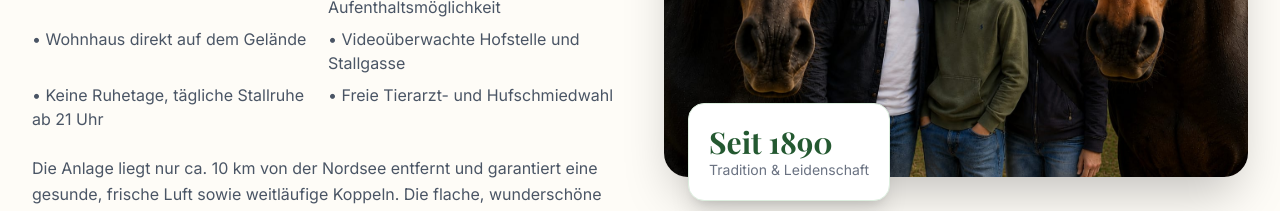
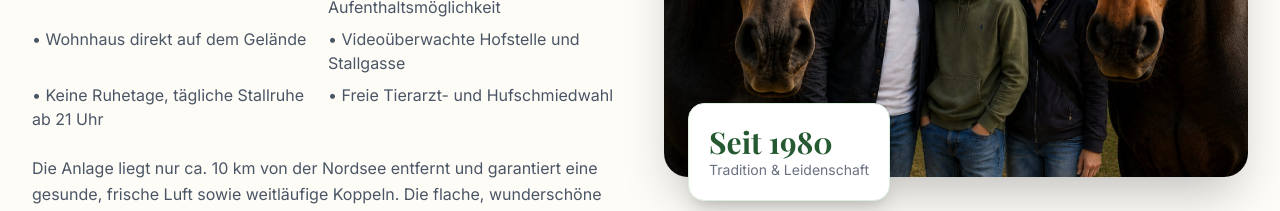
Before and after one commit to martinclasen87-debug/stall-ibs, a React (Vite) app: page / in a window 1280 px wide. Shown: the part 1500-1711 px from the top of the page. Built offline with nearby package versions, Linux system fonts and the light colour scheme.

Commit message:
Jahreszahlen geändert

```diff
--- a/src/components/About.tsx
+++ b/src/components/About.tsx
@@ -101,7 +101,7 @@ export default function About() {
 
             <div className="absolute -bottom-4 left-4 sm:-bottom-6 sm:left-6 bg-white rounded-2xl shadow-xl px-4 py-3 sm:p-5 border border-forest-100">
               <div className="text-forest-700 font-heading text-2xl sm:text-3xl font-bold">
-                Seit 1890
+                Seit 1980
               </div>
               <div className="text-gray-500 text-xs sm:text-sm">
                 Tradition & Leidenschaft
--- a/src/components/Footer.tsx
+++ b/src/components/Footer.tsx
@@ -28,7 +28,7 @@ export default function Footer() {
               <div>
                 <h4 className="font-heading text-lg font-bold">Stall Ibs</h4>
                 <p className="text-forest-400 text-xs uppercase tracking-wider">
-                  Seit 1890
+                  Seit 1980
                 </p>
               </div>
             </div>
@@ -103,7 +103,7 @@ export default function Footer() {
         <div className="max-w-7xl mx-auto px-4 sm:px-6 lg:px-8 py-6 sm:py-8">
           <p className="text-gray-500 text-xs leading-relaxed text-center max-w-4xl mx-auto">
             Stall Ibs – Ihr Pferdehof in Helse, Dithmarschen,
-            Schleswig-Holstein. Familienbetrieb seit 1890 mit moderner
+            Schleswig-Holstein. Familienbetrieb seit 1980 mit moderner
             Pferdehaltung und herzlicher Atmosphäre.
           </p>
         </div>
```
Also changed, not shown: 1 other file (tests, documents, lock files or other folders).
